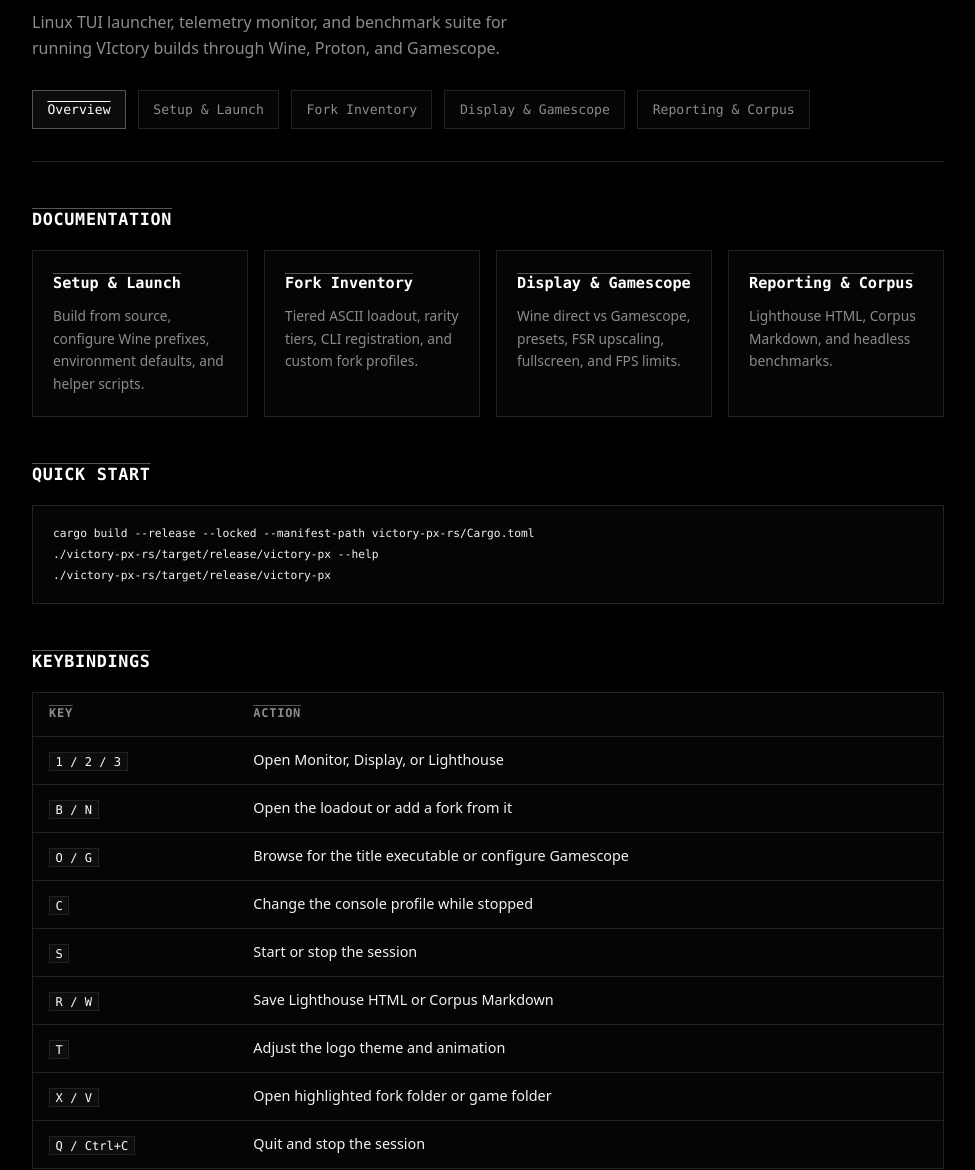
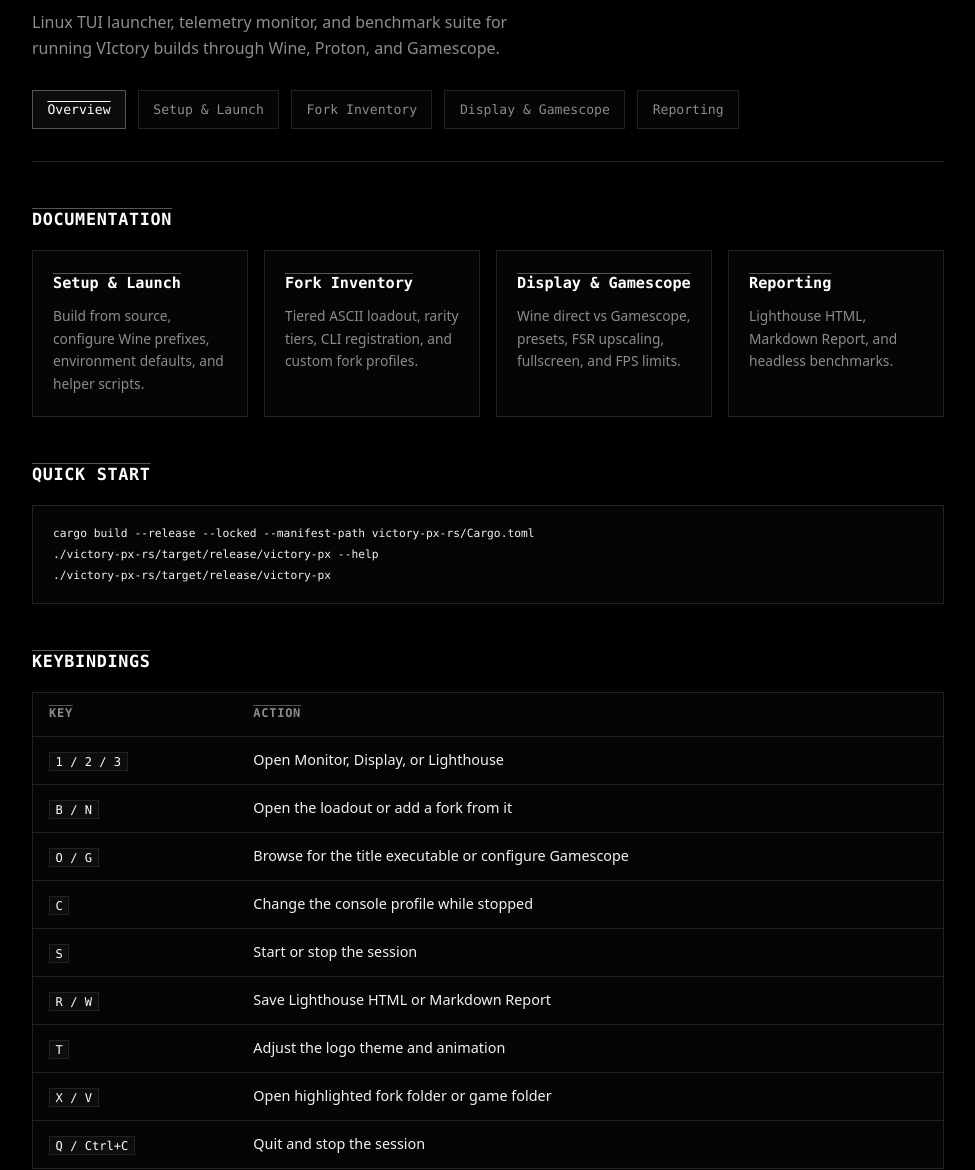
Before and after one commit to glitchwd/victory-px, a plain HTML site: page docs/index.html in a window 1280 px wide. Shown: the part 162-1332 px from the top of the page, without its empty margins (152-1127 px from the left). Drawn offline with Linux system fonts and the light colour scheme.

Commit message:
docs: replace Corpus terminology with Report/Reporting

```diff
--- a/docs/index.html
+++ b/docs/index.html
@@ -19,7 +19,7 @@
         <a href="setup.html">Setup &amp; Launch</a>
         <a href="inventory.html">Fork Inventory</a>
         <a href="display.html">Display &amp; Gamescope</a>
-        <a href="reporting.html">Reporting &amp; Corpus</a>
+        <a href="reporting.html">Reporting</a>
       </nav>
     </header>
 
@@ -38,8 +38,8 @@
         <p>Wine direct vs Gamescope, presets, FSR upscaling, fullscreen, and FPS limits.</p>
       </a>
       <a class="card" href="reporting.html">
-        <div class="card-title">Reporting &amp; Corpus</div>
-        <p>Lighthouse HTML, Corpus Markdown, and headless benchmarks.</p>
+        <div class="card-title">Reporting</div>
+        <p>Lighthouse HTML, Markdown Report, and headless benchmarks.</p>
       </a>
     </div>
 
@@ -59,7 +59,7 @@
         <tr><td><code>O / G</code></td><td>Browse for the title executable or configure Gamescope</td></tr>
         <tr><td><code>C</code></td><td>Change the console profile while stopped</td></tr>
         <tr><td><code>S</code></td><td>Start or stop the session</td></tr>
-        <tr><td><code>R / W</code></td><td>Save Lighthouse HTML or Corpus Markdown</td></tr>
+        <tr><td><code>R / W</code></td><td>Save Lighthouse HTML or Markdown Report</td></tr>
         <tr><td><code>T</code></td><td>Adjust the logo theme and animation</td></tr>
         <tr><td><code>X / V</code></td><td>Open highlighted fork folder or game folder</td></tr>
         <tr><td><code>Q / Ctrl+C</code></td><td>Quit and stop the session</td></tr>
```
Also changed, not shown: docs/display.html (+1 -1 lines), docs/inventory.html (+1 -1 lines), docs/reporting.html (+5 -5 lines), docs/setup.html (+1 -1 lines), 1 other file.
